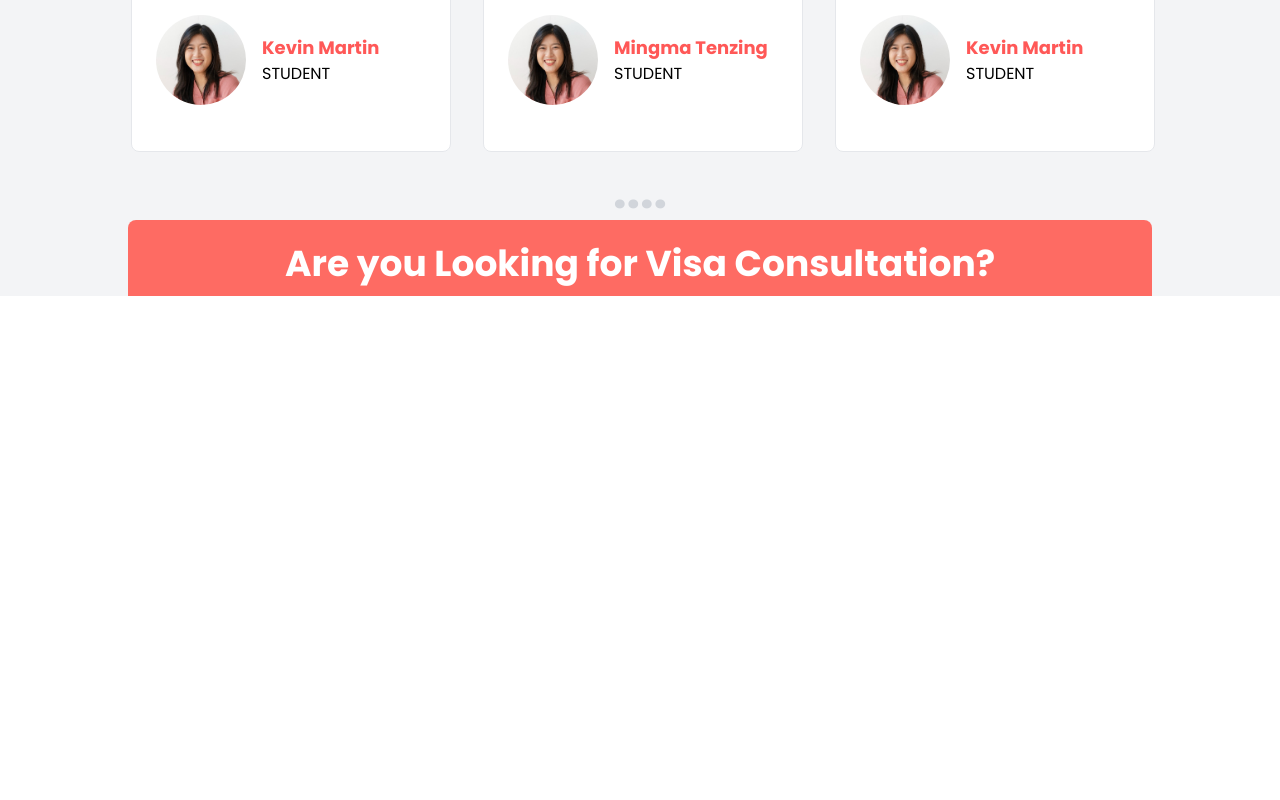
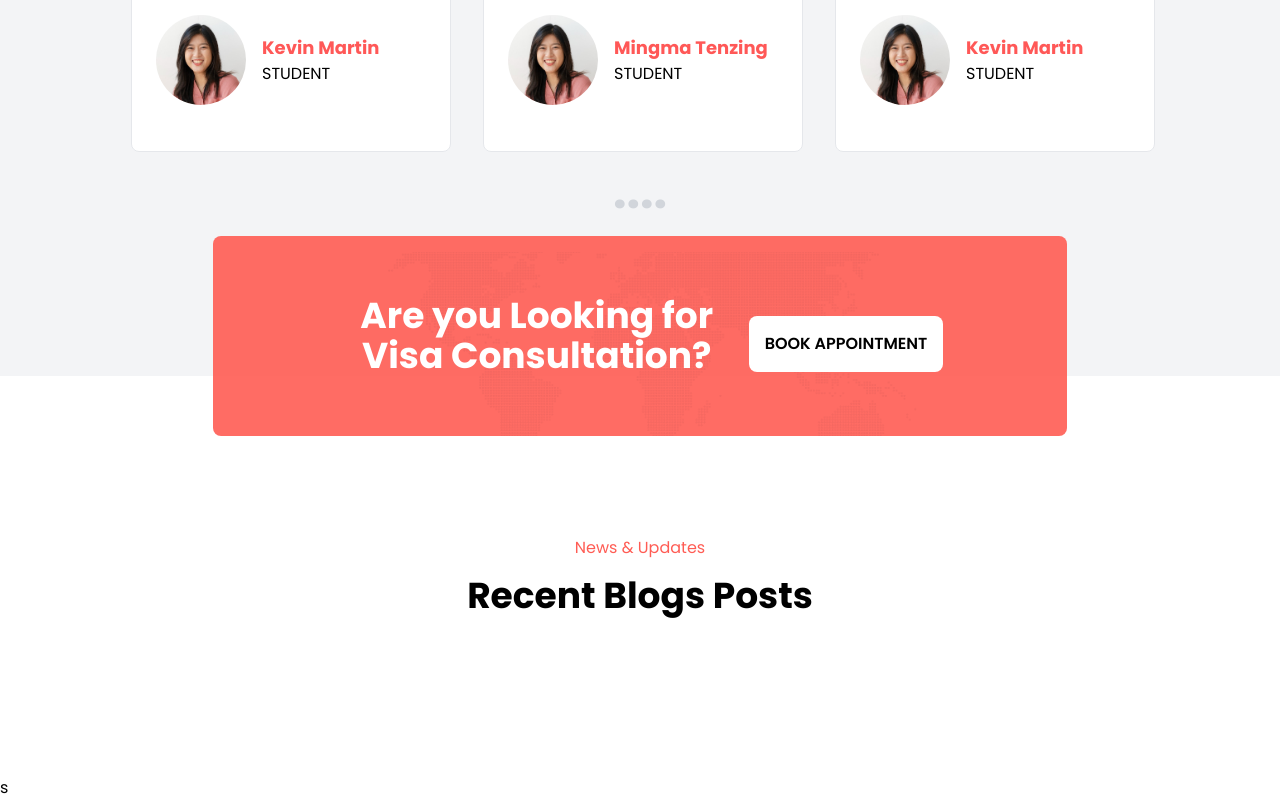
Before and after one commit to MingmaTenzing/carlosmigration, a Next.js app: page / in a window 1280 px wide. Shown: the part 4129-4929 px from the top of the page. Before the commit the page ends 4425 px from the top, so only its background shows below. Built offline with nearby package versions, Linux system fonts and the light colour scheme.

Commit message:
booking section added on top of recent blogs section

```diff
--- a/components/Home Components/BookAppointment.tsx
+++ b/components/Home Components/BookAppointment.tsx
@@ -1,14 +1,26 @@
-type Props = {}
+import Image from "next/image";
+import map1 from "../../assests/map1.png";
+
+type Props = {};
 function BookAppointment({}: Props) {
   return (
-    <div className= "  flex justify-center">
-        <div className="   flex flex-col p-6 items-center w-[80%] text-center space-y-4 rounded-lg bg-opacity-90 bg-orange ">
-            <h2 className=" text-2xl md:text-3xl lg:text-4xl font-bold text-white">Are you Looking for Visa Consultation?</h2>
-            <button className="  p-4 rounded-lg font-semibold text-sm hover:bg-gray-600 hover:text-white transition-all ease-linear duration-200 uppercase bg-white text-black">Book Appointment</button>
-
-        </div>
-
+    <div className=" overflow-hidden flex justify-center">
+      <div className=" z-10 relative   overflow-hidden md:space-x-3 md:items-center flex md:flex-row  flex-col justify-center p-6 items-center w-[90%] lg:w-2/3 h-[250px] md:h-[200px]  text-center space-y-4 rounded-lg bg-opacity-90 bg-orange  ">
+        <h2 className=" md:w-[400px]  text-2xl md:text-4xl lg:text-4xl font-bold text-white">
+          Are you Looking for Visa Consultation?
+        </h2>
+        <button className=" p-4 rounded-lg font-semibold  hover:bg-gray-600 hover:text-white transition-all ease-linear duration-200 uppercase bg-white text-black">
+          Book Appointment
+        </button>
+        <Image
+          src={map1}
+          alt="map "
+          width={1894}
+          height={819}
+          className=" absolute top-0 left-0 min-w-full min-h-full object-cover -z-10    "
+        />
+      </div>
     </div>
-  )
+  );
 }
-export default BookAppointment
+export default BookAppointment;
--- /dev/null
+++ b/components/Home Components/RecentBlogs.tsx
@@ -0,0 +1,20 @@
+import BookAppointment from "./BookAppointment"
+
+type Props = {}
+function RecentBlogs({}: Props) {
+  return (
+    <div className=" py-40 relative">
+        <div className=" space-y-4 flex flex-col  items-center">
+            <span className=" text-orange">News & Updates</span>
+            <h2 className=" font-bold text-2xl md:text-3xl lg:text-4xl">Recent Blogs Posts</h2>
+
+
+        </div>
+
+        <div className=" absolute w-full -top-[140px] z-20 ">
+            <BookAppointment />
+        </div>
+    </div>
+  )
+}
+export default RecentBlogs
--- a/components/Home Components/Reviews.tsx
+++ b/components/Home Components/Reviews.tsx
@@ -18,7 +18,7 @@ export interface review {
 function Reviews() {
 
   return (
-    <div className=" overflow-x-hidden overflow-y-clip z-20 relative p-4 bg-gray-100 py-20 ">
+    <div className=" overflow-hidden  z-20 relative p-4 bg-gray-100 py-20  pb-40">
       <div className=" z-10 flex flex-col items-center space-y-2">
         <h3 className=" uppercase text-sm text-orange">Reviews</h3>
         <h2 className=" font-bold text-2xl md:text-3xl lg:text-4xl">
@@ -41,10 +41,7 @@ function Reviews() {
       </div>
 
       <Image src={map} alt="Map image" width={1894} height={819} className="  -z-10 top-0 left-1/2 -translate-x-1/2 md:min-w-[1200px]   absolute" />
-      <div className=" absolute -bottom-20 left-1/2 w-full -translate-x-1/2">
 
-      <BookAppointment />
-      </div>
     </div>
   );
 }
--- a/src/app/page.tsx
+++ b/src/app/page.tsx
@@ -7,6 +7,7 @@ import Offering from '../../components/Home Components/Offering'
 import Clients from '../../components/Home Components/Clients'
 import Reviews from '../../components/Home Components/Reviews'
 import BookAppointment from '../../components/Home Components/BookAppointment'
+import RecentBlogs from '../../components/Home Components/RecentBlogs'
 
 export default function Home() {
   return (
@@ -18,6 +19,7 @@ export default function Home() {
       <Offering />
       <Clients />
       <Reviews />
+      <RecentBlogs />s
 
     </main>
   )
```
